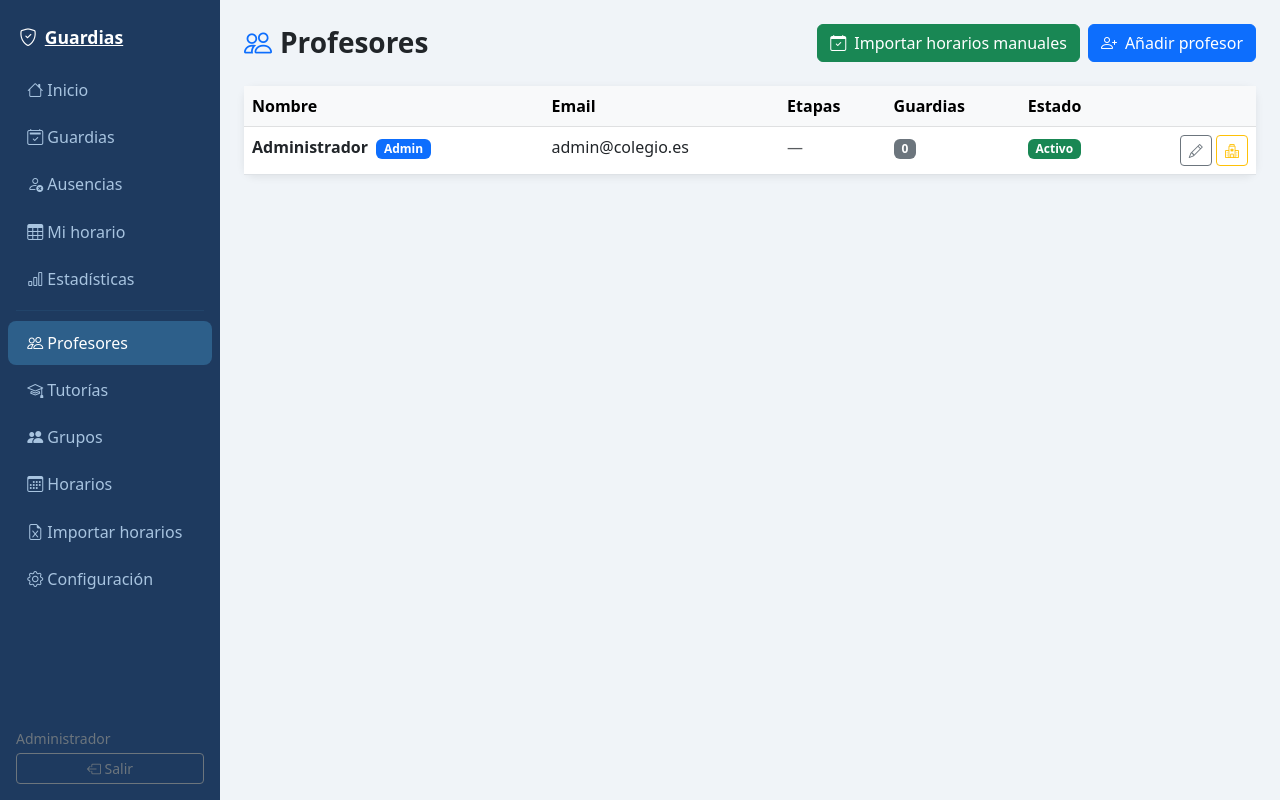
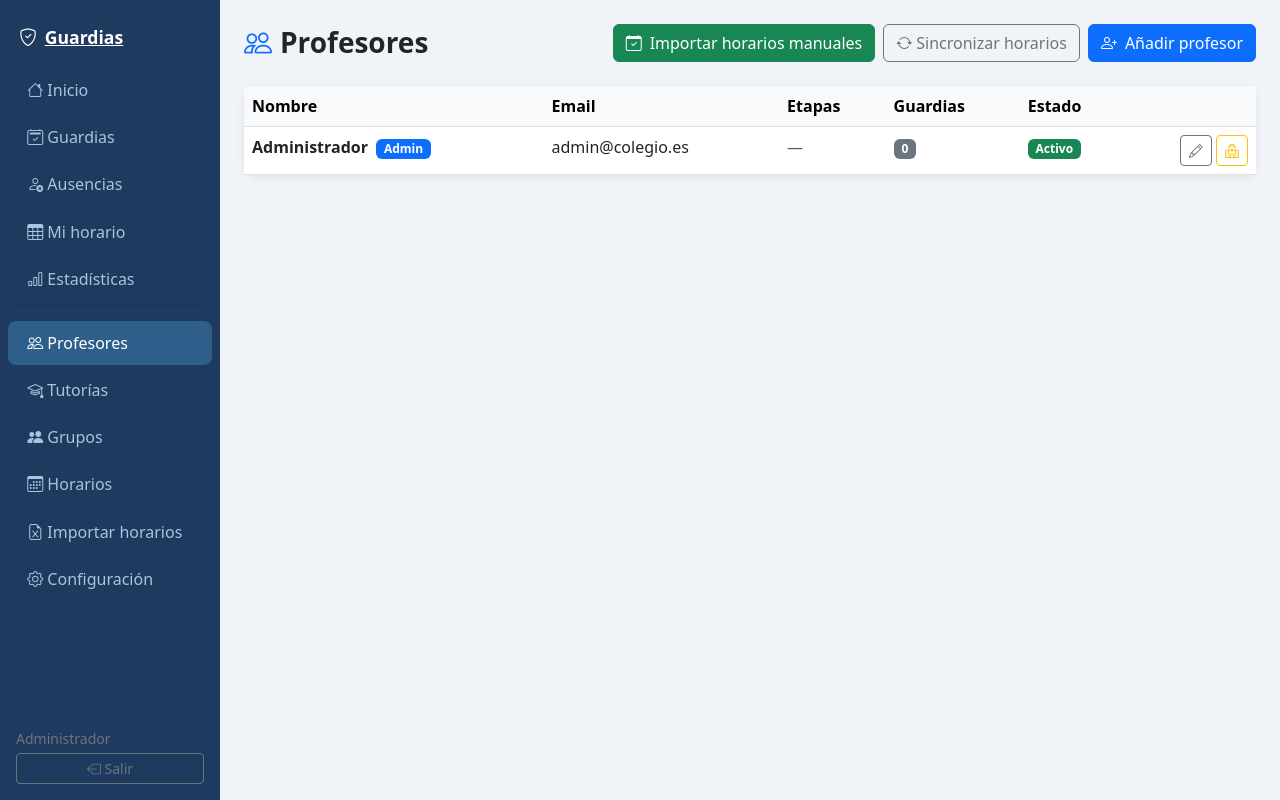
Before and after one commit to gajajaja010/guardias-colegio, a Flask app: page /profesores in a window 1280 px wide. Run offline with Flask 3, Linux system fonts and the light colour scheme; a user stored in the database is signed in; data comes from the database, SQL or seed files in the repository; data that the repository does not hold is empty.

Commit message:
Sincronizar HorarioProfesor desde HorarioAsignacion importado
- Añade _sincronizar_horario_profesores() que deriva el horario personal
  de cada profesor (tiene_clase=True) a partir de los slots de HorarioAsignacion.
- La sincronización corre automáticamente al final de la importación manual.
- Botón "Sincronizar horarios" en la página de Profesores para ejecutarlo
  sin tener que reimportar.
- El resultado del import ahora incluye cuántos slots de profesor se sincronizaron.

```diff
--- a/app.py
+++ b/app.py
@@ -562,6 +562,40 @@ def _auto_asignar_asignaturas(profesor):
     ProfesorAsignatura.query.filter_by(profesor_id=profesor.id).delete()
     for asig_id in asig_ids:
         db.session.add(ProfesorAsignatura(profesor_id=profesor.id, asignatura_id=asig_id))
+
+
+def _sincronizar_horario_profesores():
+    """Deriva HorarioProfesor (tiene_clase) desde HorarioAsignacion."""
+    from collections import defaultdict
+    slots = defaultdict(list)
+    for ha in HorarioAsignacion.query.all():
+        nombre = ha.asignatura.nombre if ha.asignatura else ''
+        slots[(ha.profesor_id, ha.dia, ha.franja)].append(nombre)
+        if ha.profesor2_id:
+            nombre2 = ha.asignatura2.nombre if ha.asignatura2 else nombre
+            slots[(ha.profesor2_id, ha.dia, ha.franja)].append(nombre2)
+    prof_ids = {k[0] for k in slots}
+    for pid in prof_ids:
+        HorarioProfesor.query.filter_by(profesor_id=pid, tiene_clase=True).delete()
+    count = 0
+    for (pid, dia, franja), asigs in slots.items():
+        db.session.add(HorarioProfesor(
+            profesor_id=pid, dia=dia, franja=franja,
+            tiene_clase=True,
+            asignatura=', '.join(sorted(set(a for a in asigs if a)))
+        ))
+        count += 1
+    db.session.commit()
+    return count
+
+
+@app.route('/admin/sincronizar-horario-profesores', methods=['POST'])
+@login_required
+def sincronizar_horario_profesores():
+    if not current_user.es_admin:
+        return jsonify({'error': 'No autorizado'}), 403
+    count = _sincronizar_horario_profesores()
+    return jsonify({'ok': True, 'slots': count})
 
 
 @app.route('/admin/ejecutar-importacion-horarios', methods=['POST'])
@@ -868,11 +902,13 @@ def ejecutar_importacion_horarios():
         insertados.append(f'{clase_n} {dia} {hora} → {asig.nombre} / {prof.nombre}')
 
     db.session.commit()
+    slots_sync = _sincronizar_horario_profesores()
     return jsonify({
         'insertados': len(insertados),
         'profesores_creados': list(set(creados)),
         'errores': errores,
         'detalle': insertados,
+        'slots_sync': slots_sync,
     })
 
 
--- a/templates/profesores.html
+++ b/templates/profesores.html
@@ -7,6 +7,9 @@
   <div class="d-flex gap-2">
     <button class="btn btn-success" data-bs-toggle="modal" data-bs-target="#modalImportarHorario">
       <i class="bi bi-calendar-check me-2"></i>Importar horarios manuales
+    </button>
+    <button class="btn btn-outline-secondary" id="btnSync" onclick="sincronizarHorarios()" title="Recalcula el horario personal de cada profesor desde los horarios importados">
+      <i class="bi bi-arrow-repeat me-1"></i>Sincronizar horarios
     </button>
     <a href="{{ url_for('nuevo_profesor') }}" class="btn btn-primary">
       <i class="bi bi-person-plus me-2"></i>Añadir profesor
@@ -58,12 +61,13 @@ function ejecutarImportacion() {
       res.classList.remove('d-none');
       const sum = document.getElementById('importSummary');
       const errCount = data.errores ? data.errores.length : 0;
+      const syncMsg = data.slots_sync ? ` Horarios de profesores sincronizados: ${data.slots_sync} slots.` : '';
       if (errCount === 0) {
         sum.className = 'alert alert-success mb-2';
-        sum.innerHTML = `<i class="bi bi-check-circle me-2"></i><strong>${data.insertados} slots insertados correctamente.</strong>${data.profesores_creados && data.profesores_creados.length ? ' Profesores creados: ' + data.profesores_creados.join(', ') + '.' : ''}`;
+        sum.innerHTML = `<i class="bi bi-check-circle me-2"></i><strong>${data.insertados} slots insertados correctamente.</strong>${data.profesores_creados && data.profesores_creados.length ? ' Profesores creados: ' + data.profesores_creados.join(', ') + '.' : ''}${syncMsg}`;
       } else {
         sum.className = 'alert alert-warning mb-2';
-        sum.innerHTML = `<i class="bi bi-exclamation-triangle me-2"></i><strong>${data.insertados} slots insertados, ${errCount} errores.</strong>${data.profesores_creados && data.profesores_creados.length ? ' Profesores creados: ' + data.profesores_creados.join(', ') + '.' : ''}`;
+        sum.innerHTML = `<i class="bi bi-exclamation-triangle me-2"></i><strong>${data.insertados} slots insertados, ${errCount} errores.</strong>${data.profesores_creados && data.profesores_creados.length ? ' Profesores creados: ' + data.profesores_creados.join(', ') + '.' : ''}${syncMsg}`;
         const errDiv = document.getElementById('importErrors');
         errDiv.classList.remove('d-none');
         const errList = document.getElementById('importErrorList');
@@ -77,6 +81,30 @@ function ejecutarImportacion() {
       alert('Error: ' + e);
       btn.disabled = false;
       btn.innerHTML = '<i class="bi bi-play-fill me-1"></i>Ejecutar importación';
+    });
+}
+
+function sincronizarHorarios() {
+  const btn = document.getElementById('btnSync');
+  btn.disabled = true;
+  btn.innerHTML = '<span class="spinner-border spinner-border-sm me-1"></span>Sincronizando...';
+  fetch('{{ url_for("sincronizar_horario_profesores") }}', {method: 'POST'})
+    .then(r => r.json())
+    .then(data => {
+      btn.disabled = false;
+      btn.innerHTML = '<i class="bi bi-arrow-repeat me-1"></i>Sincronizar horarios';
+      if (data.ok) {
+        const div = document.createElement('div');
+        div.className = 'alert alert-success alert-dismissible fade show position-fixed top-0 end-0 m-3';
+        div.innerHTML = `<i class="bi bi-check-circle me-2"></i>Horarios sincronizados: ${data.slots} franjas actualizadas. <button type="button" class="btn-close" data-bs-dismiss="alert"></button>`;
+        document.body.appendChild(div);
+        setTimeout(() => div.remove(), 4000);
+      }
+    })
+    .catch(e => {
+      alert('Error: ' + e);
+      btn.disabled = false;
+      btn.innerHTML = '<i class="bi bi-arrow-repeat me-1"></i>Sincronizar horarios';
     });
 }
 </script>
```
